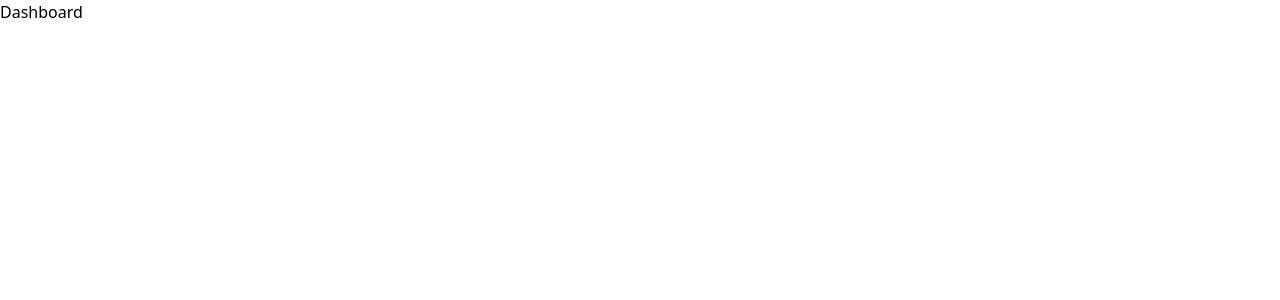
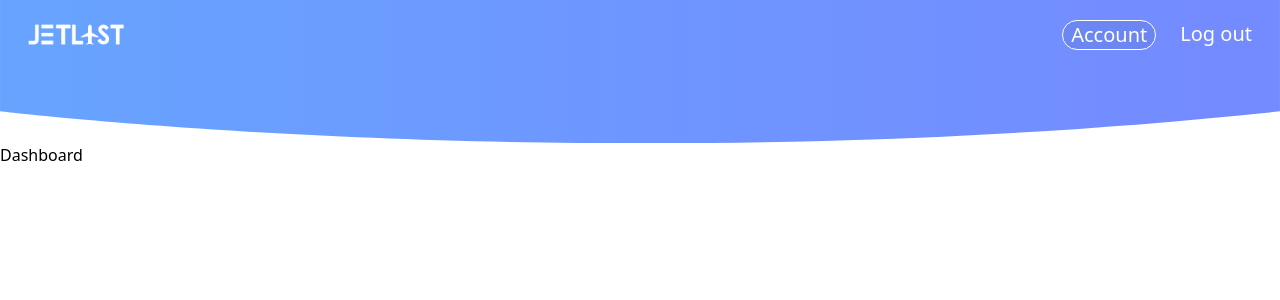
Before and after one commit to vliegtuig-reservatie/Frontend, a Vue app: page / in a window 1280 px wide. Shown: the top 300 px of the page. Built offline with nearby package versions, Linux system fonts and the light colour scheme.

Commit message:
dynamic header, still needs some tweaking

```diff
--- /dev/null
+++ b/src/components/AppHeader.vue
@@ -0,0 +1,77 @@
+<script>
+import { defineComponent } from 'vue'
+
+export default defineComponent({
+  props: {
+    login: { type: Boolean },
+  },
+  setup() {},
+})
+</script>
+
+<template>
+  <header class="flex items-center justify-center">
+    <svg
+      class="object-cover"
+      xmlns="http://www.w3.org/2000/svg"
+      xmlns:xlink="http://www.w3.org/1999/xlink"
+      viewBox="0 0 1920 215.003"
+    >
+      <defs>
+        <linearGradient
+          id="linear-gradient"
+          x1="0.5"
+          x2="0.5"
+          y2="1"
+          gradientUnits="objectBoundingBox"
+        >
+          <stop offset="0" stop-color="#67a4ff" />
+          <stop offset="0.5" stop-color="#6e96ff" />
+          <stop offset="1" stop-color="#748aff" />
+        </linearGradient>
+      </defs>
+      <path
+        id="Path_4"
+        data-name="Path 4"
+        d="M943.264,3608c-108.014-1022.979,0-1920,0-1920h167V3608"
+        transform="translate(-1688 1110.26) rotate(-90)"
+        fill="url(#linear-gradient)"
+      />
+    </svg>
+    <div v-if="login" class="absolute w-24 top-12">
+      <img src="../assets/logo.png" alt="" />
+    </div>
+    <div
+      v-else
+      class="
+        absolute
+        flex
+        justify-between
+        w-full
+        max-w-7xl
+        px-7
+        text-white text-base
+        top-2
+        lg:text-xl lg:top-5
+      "
+    >
+      <div class="w-20 lg:w-24">
+        <img src="../assets/logo.png" alt="" />
+      </div>
+      <div class="flex justify-between w-auto">
+        <p
+          class="
+            border border-white
+            bg-black bg-opacity-5
+            px-2
+            mx-6
+            rounded-full
+          "
+        >
+          Account
+        </p>
+        <p>Log out</p>
+      </div>
+    </div>
+  </header>
+</template>
--- a/src/components/HelloWorld.vue
+++ /dev/null
@@ -1,52 +0,0 @@
-<script setup lang="ts">
-import { ref } from 'vue'
-
-defineProps<{ msg: string }>()
-
-const count = ref(0)
-</script>
-
-<template>
-  <h1>{{ msg }}</h1>
-
-  <p>
-    Recommended IDE setup:
-    <a href="https://code.visualstudio.com/" target="_blank">VSCode</a>
-    +
-    <a href="https://github.com/johnsoncodehk/volar" target="_blank">Volar</a>
-  </p>
-
-  <p>See <code>README.md</code> for more information.</p>
-
-  <p>
-    <a href="https://vitejs.dev/guide/features.html" target="_blank">
-      Vite Docs
-    </a>
-    |
-    <a href="https://v3.vuejs.org/" target="_blank">Vue 3 Docs</a>
-  </p>
-
-  <button type="button" @click="count++">count is: {{ count }}</button>
-  <p>
-    Edit
-    <code>components/HelloWorld.vue</code> to test hot module replacement.
-  </p>
-</template>
-
-<style scoped>
-a {
-  color: #42b983;
-}
-
-label {
-  margin: 0 0.5em;
-  font-weight: bold;
-}
-
-code {
-  background-color: #eee;
-  padding: 2px 4px;
-  border-radius: 4px;
-  color: #304455;
-}
-</style>
--- a/src/screens/Dashboard.vue
+++ b/src/screens/Dashboard.vue
@@ -1,5 +1,17 @@
-<script lang="ts"></script>
+<script lang="ts">
+import { defineComponent } from 'vue'
+import AppHeader from '../components/AppHeader.vue'
+
+export default defineComponent({
+  components: {
+    AppHeader,
+  },
+})
+</script>
 
 <template>
-  <p>Dashboard</p>
+  <div>
+    <AppHeader />
+    <p>Dashboard</p>
+  </div>
 </template>
--- a/src/screens/Login.vue
+++ b/src/screens/Login.vue
@@ -1,5 +1,15 @@
-<script lang="ts"></script>
+<script lang="ts">
+import { defineComponent } from 'vue'
+import AppHeader from '../components/AppHeader.vue'
+
+export default defineComponent({
+  components: {
+    AppHeader,
+  },
+})
+</script>
 
 <template>
+  <AppHeader login />
   <p>Login</p>
 </template>
--- a/src/screens/Register.vue
+++ b/src/screens/Register.vue
@@ -1,5 +1,15 @@
-<script lang="ts"></script>
+<script lang="ts">
+import { defineComponent } from 'vue'
+import AppHeader from '../components/AppHeader.vue'
+
+export default defineComponent({
+  components: {
+    AppHeader,
+  },
+})
+</script>
 
 <template>
+  <AppHeader login />
   <p>Register</p>
 </template>
```
Also changed, not shown: src/assets/logo.png (added).
